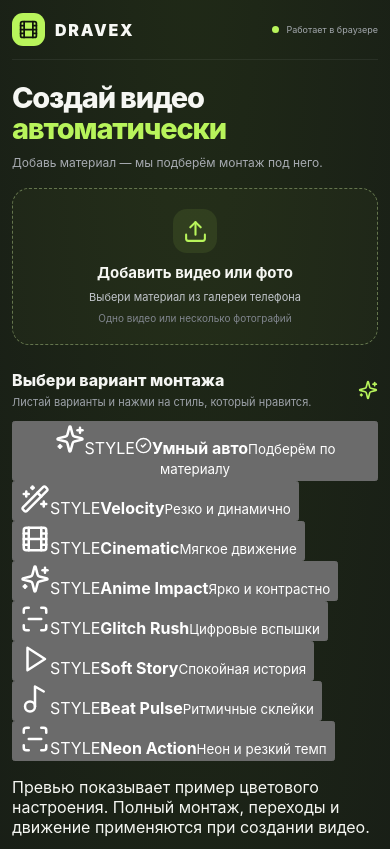
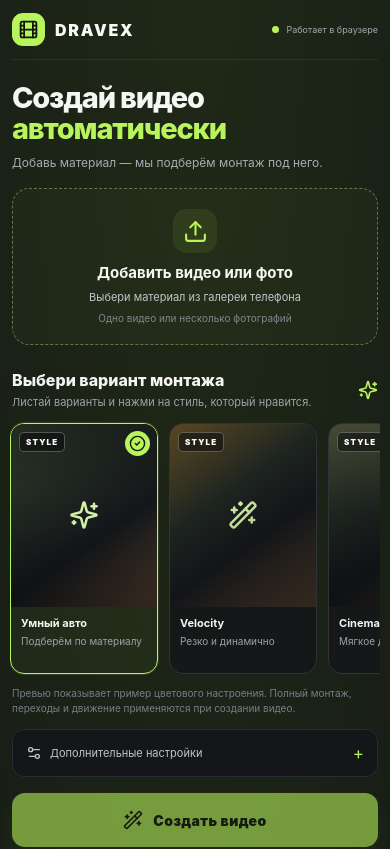
Before and after one commit to mlbbgame/dravex-ai-video-editor, a React (Vite) app: page / in a window 390 px wide. Shown: the top 849 px of the page. Built offline with nearby package versions, Linux system fonts and the light colour scheme.

Commit message:
style: add mobile montage variation carousel

```diff
--- a/src/styles.css
+++ b/src/styles.css
@@ -130,3 +130,37 @@ button:disabled { cursor: wait; opacity: .58; }
 @media (prefers-reduced-motion: reduce) {
   *, *::before, *::after { scroll-behavior: auto !important; animation-duration: .01ms !important; transition-duration: .01ms !important; }
 }
+
+
+/* TikTok-inspired, horizontally browsable montage variant gallery */
+.dravex-variant-rail { display: flex; gap: 11px; overflow-x: auto; overflow-y: hidden; padding: 2px 1px 12px; margin: 0 -2px; scroll-snap-type: x mandatory; scrollbar-width: thin; scrollbar-color: #424a39 transparent; -webkit-overflow-scrolling: touch; }
+.dravex-variant { flex: 0 0 148px; min-width: 0; padding: 0; overflow: hidden; border: 1px solid #30343a; border-radius: 14px; color: #f4f5f2; background: #151719; text-align: left; scroll-snap-align: start; transition: border-color .18s, transform .18s, background .18s; }
+.dravex-variant:active { transform: scale(.98); }
+.dravex-variant.is-selected { border-color: var(--accent); background: #b8f45b0b; box-shadow: 0 0 0 1px #b8f45b24; }
+.dravex-variant-preview { position: relative; display: block; width: 100%; aspect-ratio: 4 / 5; overflow: hidden; background: linear-gradient(145deg, #303c2a, #13161a 62%, #56402c); }
+.dravex-variant-preview > img, .dravex-variant-preview > video { display: block; width: 100%; height: 100%; object-fit: cover; transition: transform .35s, filter .35s; }
+.dravex-variant:hover .dravex-variant-preview > img, .dravex-variant:hover .dravex-variant-preview > video { transform: scale(1.07); }
+.dravex-variant-overlay { position: absolute; inset: 0; pointer-events: none; background: linear-gradient(180deg, #080a0b52, transparent 36%, #080a0b08 56%, #080a0b70); }
+.dravex-variant-tag { position: absolute; left: 8px; top: 8px; padding: 4px 6px; border: 1px solid #ffffff45; border-radius: 5px; color: #fff; background: #090b0c88; font-size: 8px; font-weight: 900; letter-spacing: 1.2px; }
+.dravex-variant-check { position: absolute; right: 7px; top: 7px; display: grid; place-items: center; width: 25px; height: 25px; border-radius: 50%; color: #11150b; background: var(--accent); }
+.dravex-variant-placeholder { display: grid; width: 100%; height: 100%; place-items: center; color: #d7f5ac; }
+.preview-auto > img, .preview-auto > video { filter: saturate(1.12) contrast(1.04); }
+.preview-velocity > img, .preview-velocity > video { filter: saturate(1.35) contrast(1.16); transform: scale(1.08) rotate(-1deg); }
+.preview-cinema > img, .preview-cinema > video { filter: saturate(.82) contrast(1.12) sepia(.12); }
+.preview-anime > img, .preview-anime > video { filter: saturate(1.65) contrast(1.25); }
+.preview-glitch > img, .preview-glitch > video { filter: saturate(1.8) contrast(1.3) hue-rotate(12deg); }
+.preview-story > img, .preview-story > video { filter: saturate(.78) brightness(1.08) sepia(.08); }
+.preview-pulse > img, .preview-pulse > video { filter: saturate(1.25) contrast(1.1) hue-rotate(-8deg); }
+.preview-neon > img, .preview-neon > video { filter: saturate(1.65) contrast(1.2) hue-rotate(35deg); }
+.preview-velocity .dravex-variant-overlay { background: linear-gradient(145deg, #ff6b0033, transparent 38%, #1118); }
+.preview-cinema .dravex-variant-overlay { background: linear-gradient(180deg, #f0c37a1c, #090b0c10 45%, #080a0b80); }
+.preview-anime .dravex-variant-overlay { background: linear-gradient(135deg, #ff258f28, #3722ff16 55%, #090b0c70); }
+.preview-glitch .dravex-variant-overlay { background: linear-gradient(90deg, #00e5ff26, transparent 38%, #ff005526); }
+.preview-story .dravex-variant-overlay { background: linear-gradient(180deg, #f4dbb322, transparent 40%, #080a0b72); }
+.preview-pulse .dravex-variant-overlay { background: linear-gradient(135deg, #c4ff5926, transparent 52%, #3c75ff24); }
+.preview-neon .dravex-variant-overlay { background: linear-gradient(135deg, #00ffff30, #ff00c830 52%, #080a0b70); }
+.dravex-variant-copy { display: flex; flex-direction: column; gap: 5px; padding: 10px 10px 12px; }
+.dravex-variant-copy strong { font-size: 11px; line-height: 1.25; }
+.dravex-variant-copy small { min-height: 26px; color: #9da2a9; font-size: 10px; line-height: 1.35; }
+.dravex-variant-hint { margin: 0; color: #777f87; font-size: 10px; line-height: 1.5; }
+@media (max-width: 380px) { .dravex-variant { flex-basis: 136px; } .dravex-variant-rail { gap: 9px; } }
```
